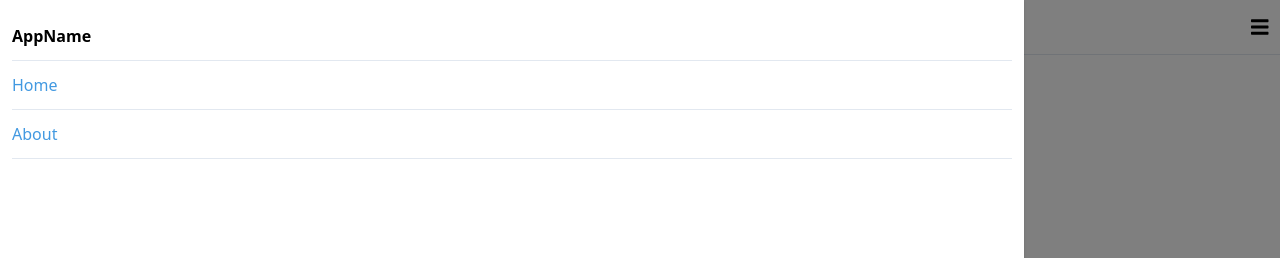
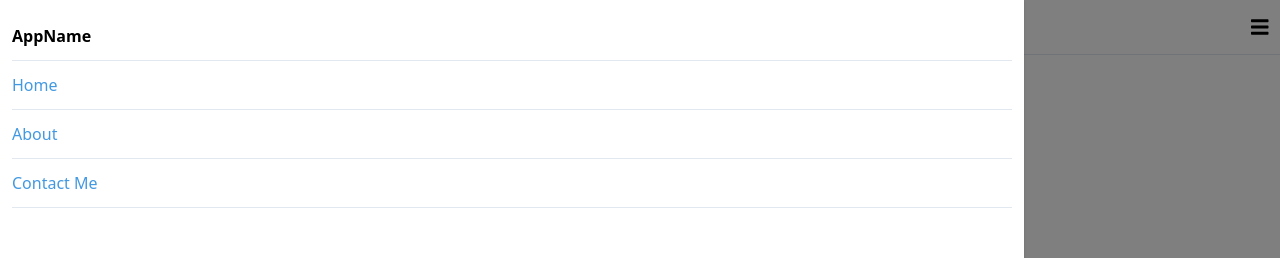
Before and after one commit to tof-tof/crazy-sellers, a React (Create React App) app: page /contact in a window 1280 px wide. Both pictures are taken after a click on the icon 1259 px from the left and 26 px from the top of the page. Shown: the top 258 px of the page. Built offline with nearby package versions, Linux system fonts and the light colour scheme.

Commit message:
personal additions

```diff
--- a/src/App.js
+++ b/src/App.js
@@ -9,6 +9,7 @@
 import Footer from './Components/Footer';
 import Home from './Views/Home';
 import About from './Views/About';
+import Contact from './Views/Contact'
 
 
 
@@ -25,6 +26,9 @@
           <Route path="/about">
             <About />
           </Route>
+          <Route path="/contact">
+            < Contact/>
+          </Route>
         </Switch>
         </div>
         <Footer />
--- a/src/Components/NavigationMenu.js
+++ b/src/Components/NavigationMenu.js
@@ -23,6 +23,13 @@
                         onClick ={props.closeMenu}
                     >About</Link>
                 </li>
+                <li>
+                    <Link
+                        to="/contact"
+                        className="text-blue-500 py-3 border-b block"
+                        onClick ={props.closeMenu}
+                    >Contact Me</Link>
+                </li>
             </ul>
         </div>
     )
--- /dev/null
+++ b/src/Views/Contact.js
@@ -0,0 +1,17 @@
+import React from 'react';
+
+function Contact() {
+    return (
+        <div>
+            <h1 className="font-bold text-2xl mb-3">About us </h1>
+            <p>
+                This is the contact page content
+            </p>
+            <p>
+                Name: Tofunmi Adigun-Hameed <br></br>
+                Phone Number: You wish
+            </p>
+        </div>
+    )
+}
+export default Contact;
```
